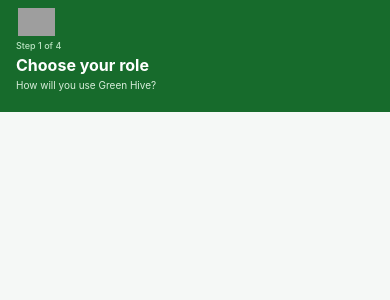
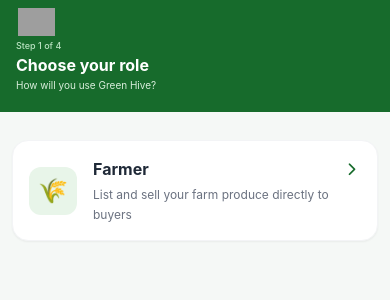
Before and after one commit to janith-sasindu/Green-Hive, a React Native app in the folder mobile/: screen /RoleSelection in a window 390 px wide. Shown: the top 300 px of the page. Built offline with nearby package versions, Linux system fonts and the light colour scheme; grey boxes are pictures that could not be loaded.

Commit message:
farmer job card added to role selection page in mobile app

```diff
--- a/mobile/src/screens/auth/RoleSelectionScreen.tsx
+++ b/mobile/src/screens/auth/RoleSelectionScreen.tsx
@@ -12,6 +12,35 @@ import { Ionicons } from "@expo/vector-icons";
 interface RoleSelectionScreenProps {
     navigation: any;
 }
+
+interface RoleCardProps {
+    icon: string;
+    title: string;
+    description: string;
+    onPress: () => void;
+}
+
+const RoleCard = ({ icon, title, description, onPress }: RoleCardProps) => (
+    <TouchableOpacity
+        onPress={onPress}
+        activeOpacity={0.8}
+        className="mb-4 flex-row items-center rounded-2xl bg-white p-4 shadow-sm border border-gray-100"
+    >
+        <View className="mr-4 h-12 w-12 items-center justify-center rounded-xl bg-[#E8F5E9]">
+            <Text className="text-2xl">{icon}</Text>
+        </View>
+        <View className="flex-1">
+            <View className="flex-row items-center justify-between">
+                <Text className="text-base font-bold text-gray-800">{title}</Text>
+                <Ionicons name="chevron-forward" size={18} color="#176B2C" />
+            </View>
+            <Text className="mt-1 text-xs text-gray-500 leading-relaxed">
+                {description}
+            </Text>
+        </View>
+    </TouchableOpacity>
+);
+
 
 const RoleSelectionScreen = ({
     navigation,
@@ -57,6 +86,17 @@ const RoleSelectionScreen = ({
                     How will you use Green Hive?
                 </Text>
             </View>
+            {/* Content */}
+            <View className="flex-1 px-3 pt-7">
+
+                {/* Farmer */}
+                <RoleCard
+                    icon="🌾"
+                    title="Farmer"
+                    description="List and sell your farm produce directly to buyers"
+                    onPress={() => handleRoleSelect("Farmer")}
+                />
+            </View>
 
         </SafeAreaView>
     );
```
